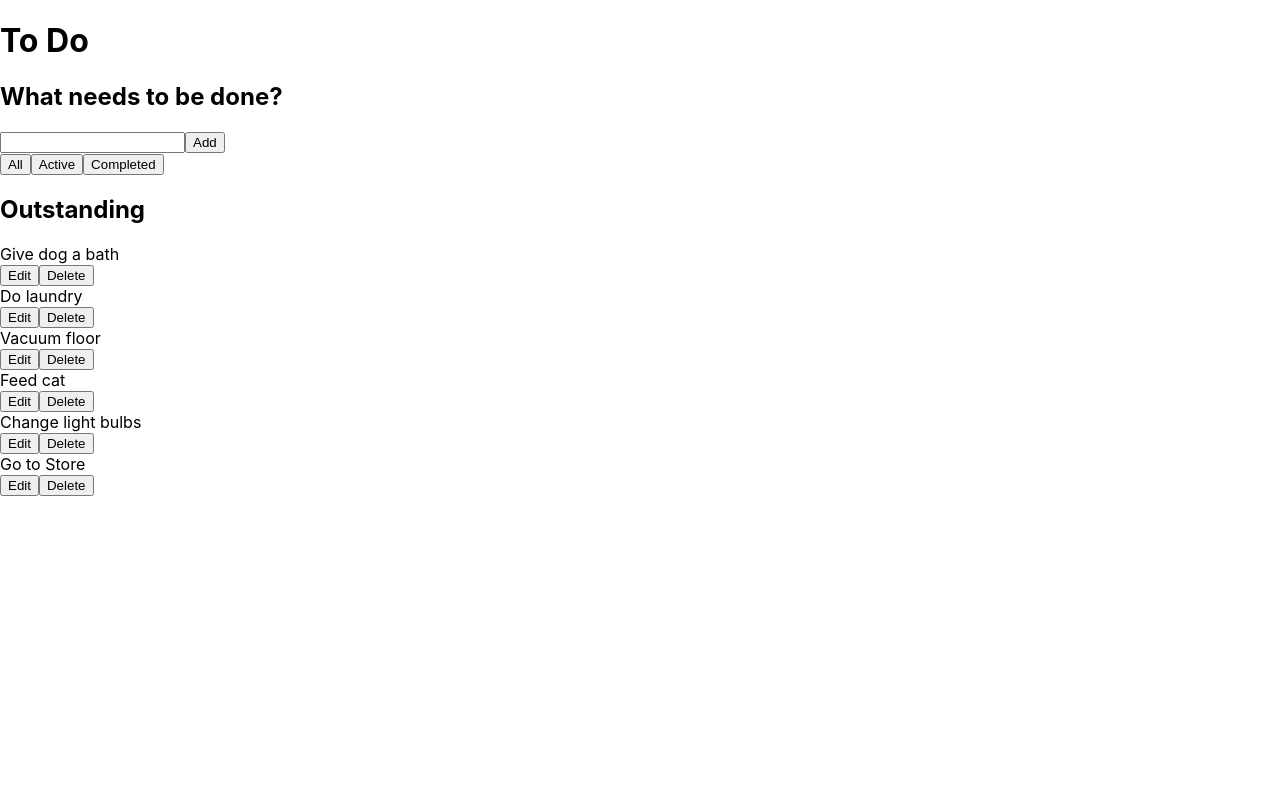
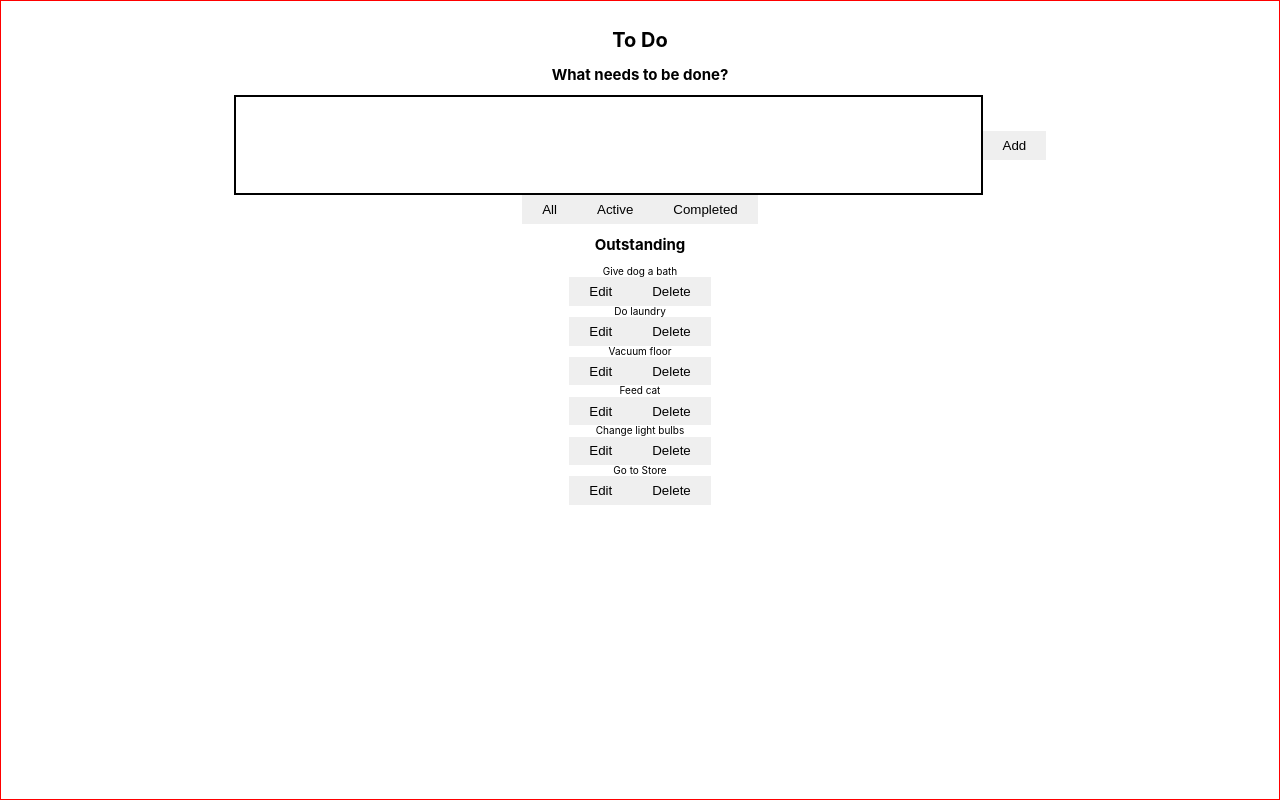
Before and after one commit to williamyap90/react-class-to-do, a React (Create React App) app: page / in a window 1280 px wide. Built offline with nearby package versions, Linux system fonts and the light colour scheme.

Commit message:
remove default styling

```diff
--- a/src/App.css
+++ b/src/App.css
@@ -1,38 +1,28 @@
-.App {
+*,
+*::before,
+*::after {
+  box-sizing: border-box;
+}
+html {
+  font: 62.5% / 1.15 sans-serif;
+}
+
+body {
+  margin: 0;
+  border: 1px solid red;
+  height: 100vh;
+  padding: 1.5em;
   text-align: center;
 }
 
-.App-logo {
-  height: 40vmin;
-  pointer-events: none;
+button {
+  border: none;
+  margin: 0;
+  padding: 0.5em 1.5em;
+  width: auto;
 }
-
-@media (prefers-reduced-motion: no-preference) {
-  .App-logo {
-    animation: App-logo-spin infinite 20s linear;
-  }
+input {
+  border: 2px solid black;
+  width: 60%;
+  height: 100px;
 }
-
-.App-header {
-  background-color: #282c34;
-  min-height: 100vh;
-  display: flex;
-  flex-direction: column;
-  align-items: center;
-  justify-content: center;
-  font-size: calc(10px + 2vmin);
-  color: white;
-}
-
-.App-link {
-  color: #61dafb;
-}
-
-@keyframes App-logo-spin {
-  from {
-    transform: rotate(0deg);
-  }
-  to {
-    transform: rotate(360deg);
-  }
-}
```
